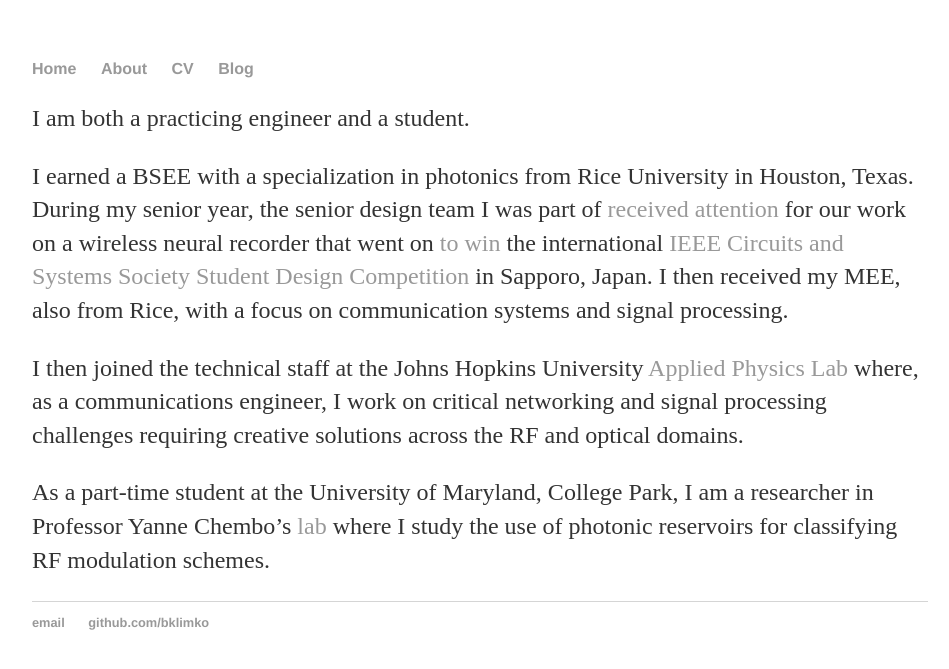
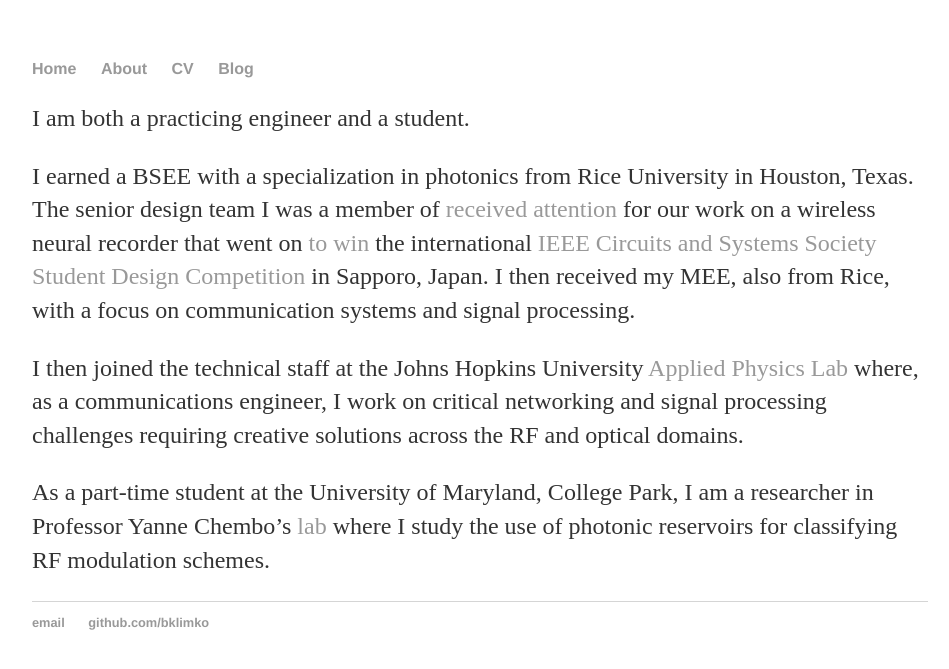
Before and after one commit to bklimko/bklimko.github.io, a Jekyll site: the page built from about/index.md, in a window 1280 px wide. Shown: the top 669 px of the page, without its empty margins (160-1109 px from the left). Built offline with Jekyll 4.4.1, drawn with Linux system fonts in a browser that asks for light colours.

Commit message:
minor about me revision

```diff
--- a/about/index.md
+++ b/about/index.md
@@ -5,7 +5,7 @@ title: About me
 
 I am both a practicing engineer and a student.
 
-I earned a BSEE with a specialization in photonics from Rice University in Houston, Texas. During my senior year, the senior design team I was part of [received attention](https://news2.rice.edu/2019/04/23/students-hope-to-cut-ties-that-bind-seizure-sufferers-2/) for our work on a wireless neural recorder that went on [to win](https://www.tmc.edu/news/2019/05/rice-students-wireless-epilepsy-monitor-wins-in-japan%E2%80%A8/) the international [IEEE Circuits and Systems Society Student Design Competition](https://ieee-cas.org/2018-2019-cass-student-design-competition-world-and-regional-winners) in Sapporo, Japan. I then received my MEE, also from Rice, with a focus on communication systems and signal processing.
+I earned a BSEE with a specialization in photonics from Rice University in Houston, Texas. The senior design team I was a member of [received attention](https://news2.rice.edu/2019/04/23/students-hope-to-cut-ties-that-bind-seizure-sufferers-2/) for our work on a wireless neural recorder that went on [to win](https://www.tmc.edu/news/2019/05/rice-students-wireless-epilepsy-monitor-wins-in-japan%E2%80%A8/) the international [IEEE Circuits and Systems Society Student Design Competition](https://ieee-cas.org/2018-2019-cass-student-design-competition-world-and-regional-winners) in Sapporo, Japan. I then received my MEE, also from Rice, with a focus on communication systems and signal processing.
 
 I then joined the technical staff at the Johns Hopkins University [Applied Physics Lab](https://www.jhuapl.edu/) where, as a communications engineer, I work on critical networking and signal processing challenges requiring creative solutions across the RF and optical domains.
 
```
